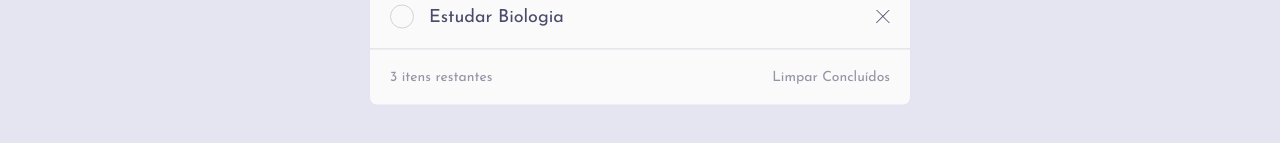
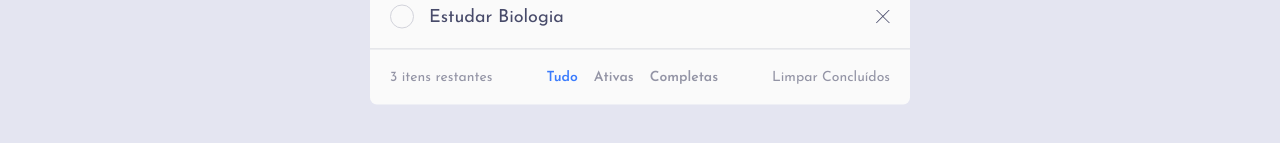
Before and after one commit to asjuanguilherme/react-todo-app, a React (Create React App) app: page / in a window 1280 px wide. Shown: the part 463-606 px from the top of the page. Built offline with nearby package versions, Linux system fonts and the light colour scheme.

Commit message:
Added filter components

```diff
--- a/src/components/layout/Main.js
+++ b/src/components/layout/Main.js
@@ -3,18 +3,19 @@ import Styled from 'styled-components'
 
 import Background from './partials/Background'
 
-export default (props) => {
+const Main = (props) => {
    return (
-      <Main>
+      <MainContainer>
          <Background/>
             {props.children}
-      </Main>
+      </MainContainer>
    )
 }
 
-const Main = Styled.main`
+const MainContainer = Styled.main`
    height: 100vh;
    width: 100vw;
    background-color: hsl(236, 33%, 92%);
    position: relative;
 `
+export default Main
--- a/src/components/todo/Todo.js
+++ b/src/components/todo/Todo.js
@@ -25,7 +25,9 @@ const Todo = props => {
       ]))
    }
 
-   let [data, setData] = React.useState( JSON.parse(localStorage.getItem("TODO_LIST")) )
+   const [data, setData] = React.useState( JSON.parse(localStorage.getItem("TODO_LIST")) )
+
+   const [filter, setFilter] = React.useState()
 
    const removeTask = (id) => {
       const newList = []
@@ -73,22 +75,25 @@ const Todo = props => {
       setData(newList)
    }
 
-   const taskController = (action, id, name) => {
+   const taskController = (action, value) => {
       switch(action) {
          default:
             console.log("No action")
             return false
          case 'STATUS_TOOGLE':
-            taskStatusToggle(id)
+            taskStatusToggle(value)
             break
          case 'REMOVE_TASK':
-            removeTask(id)
+            removeTask(value)
             break
          case 'ADD_TASK':
-            addTask(name)
+            addTask(value)
             break
          case 'CLEAR_COMPLETED':
             clearCompleted()
+            break
+         case 'SET_FILTER':
+            setFilter(value)
             break
       }
    }
@@ -100,8 +105,9 @@ const Todo = props => {
    return(
       <TodoContainer>
          <TodoAddNew taskController={taskController}/>
-         <TodoList data={data} taskController={taskController}></TodoList>
-         { data.length > 0 && <TodoFooter data={data} taskController={taskController} />}
+         <TodoList data={data} taskController={taskController} filter={filter} ></TodoList>
+         { data.length > 0 &&
+         <TodoFooter data={data} taskController={taskController} filter={filter} />}
       </TodoContainer>
    )
 }
--- a/src/components/todo/components/TodoAddNew.js
+++ b/src/components/todo/components/TodoAddNew.js
@@ -15,7 +15,7 @@ const TodoAddNew = (props) => {
    const addNewTask = () => {
       if(nameInput) {
          setNameInput('')
-         taskController("ADD_TASK", null, nameInput)
+         taskController("ADD_TASK", nameInput)
       }
    }
 
--- a/src/components/todo/components/TodoFooter.js
+++ b/src/components/todo/components/TodoFooter.js
@@ -19,9 +19,25 @@ const ClearCompleted = Styled.div`
    cursor: pointer;
 `
 
+const TaskFilterContainer = Styled.div`
+   display: flex;
+`
+
+const TaskFilter = Styled.div`
+   font-size: 14px;
+   color: hsl(236, 9%, 61%);
+   font-weight: bold;
+   margin: 0 8px;
+   cursor: pointer;
+
+   &.active {
+      color: hsl(220, 98%, 61%);
+   }
+`
+
 const TodoFooter = props => {
 
-   const { data, taskController } = props
+   const { data, taskController, filter } = props
 
    const countCompleted = () => {
       let count = 0
@@ -36,6 +52,22 @@ const TodoFooter = props => {
    return (
       <FooterContainer>
          <RemainingItems>{countCompleted()} itens restantes</RemainingItems>
+
+         <TaskFilterContainer>
+            <TaskFilter
+               className={ !filter? 'active' : '' }
+               onClick={ () => taskController('SET_FILTER',) }
+            >Tudo</TaskFilter>
+            <TaskFilter
+               className={ filter === 'UNDONE' ? 'active' : '' }
+               onClick={ () => taskController('SET_FILTER', 'UNDONE') }
+            >Ativas</TaskFilter>
+            <TaskFilter
+               className={ filter === 'DONE' ? 'active' : '' }
+               onClick={ () => taskController('SET_FILTER', 'DONE') }
+            >Completas</TaskFilter>
+         </TaskFilterContainer>
+
          <ClearCompleted onClick={ () => taskController('CLEAR_COMPLETED') }>
             Limpar Concluídos
          </ClearCompleted>
--- a/src/components/todo/components/TodoList.js
+++ b/src/components/todo/components/TodoList.js
@@ -11,13 +11,27 @@ const TodoListContainer = Styled.div`
 
 const TodoList = props => {
 
-   const { data, taskController } = props
+   const { data, taskController, filter } = props
 
-   const renderedTaskList = data.map(task => <TodoListItem key={task.id} id={task.id} name={task.name} done={task.done} taskController={taskController} /> )
+   const renderedTaskList = (option) => {
+      let list = data
+
+      switch(option) {
+         default:
+            break
+         case 'UNDONE':
+            list = data.filter( a => a.done !== true )
+            break
+         case 'DONE':
+            list = data.filter( a => a.done === true )
+      }
+
+      return list.map(task => <TodoListItem key={task.id} id={task.id} name={task.name} done={task.done} taskController={taskController} />)
+   }
 
    return(
       <TodoListContainer>
-         { renderedTaskList }
+         { renderedTaskList(filter) }
       </TodoListContainer>
    )
 }
```
